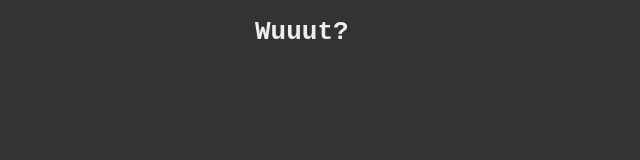
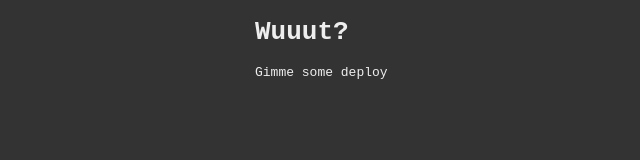
Before and after one commit to greqov/tmp, a plain HTML site: page index.html in a window 1280 px wide. Shown: the whole page, without its empty margins (40-680 px from the left). Drawn offline with Linux system fonts and the light colour scheme.

Commit message:
Deploy commit

```diff
--- a/index.html
+++ b/index.html
@@ -8,5 +8,6 @@
   <script defer src="main.js"></script></head>
   <body>
     <h1>Wuuut?</h1>
+    <p>Gimme some deploy</p>
   </body>
 </html>
```
